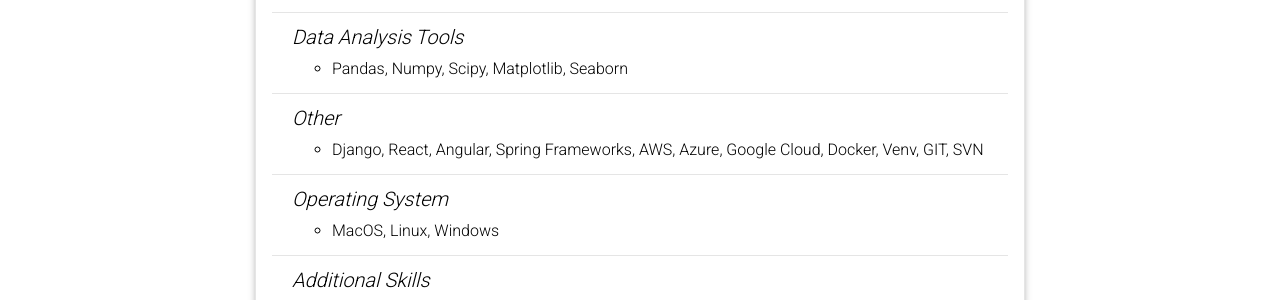
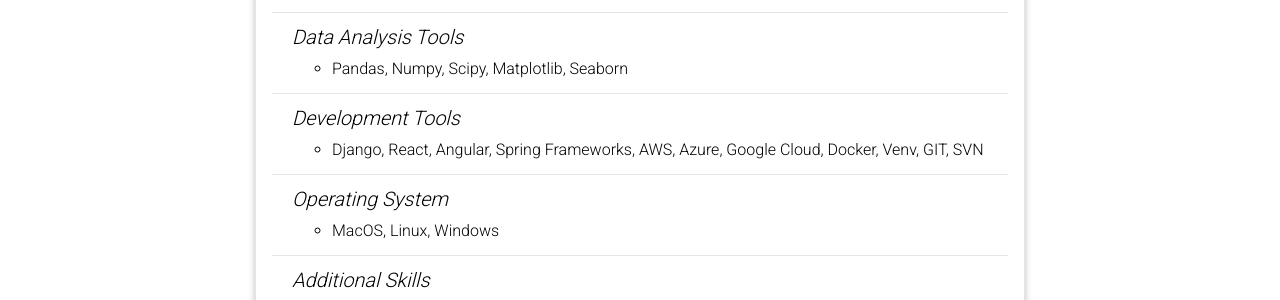
Before and after one commit to cyruszzhou/cyruszzhou.github.io, a Jekyll site: the page built from _pages/cv.md, in a window 1280 px wide and 900 px high, scrolled down 1050 px. Shown: the part 293-593 px from the top of the window. Built offline with Jekyll 4.4.1, drawn with Linux system fonts in a browser that asks for light colours; comment, search, counter and statistics services are not loaded; a style sheet for code colours, icons or effects is not loaded.

Commit message:
dev tools

```diff
--- a/_data/cv.yml
+++ b/_data/cv.yml
@@ -41,7 +41,7 @@
       items: Tensorflow, PyTorch, Keras, TVM
     - title: Data Analysis Tools
       items: Pandas, Numpy, Scipy, Matplotlib, Seaborn
-    - title: Other
+    - title: Development Tools
       items: Django, React, Angular, Spring Frameworks, AWS, Azure, Google Cloud, Docker, Venv, GIT, SVN
 
     - title: Operating System
```
